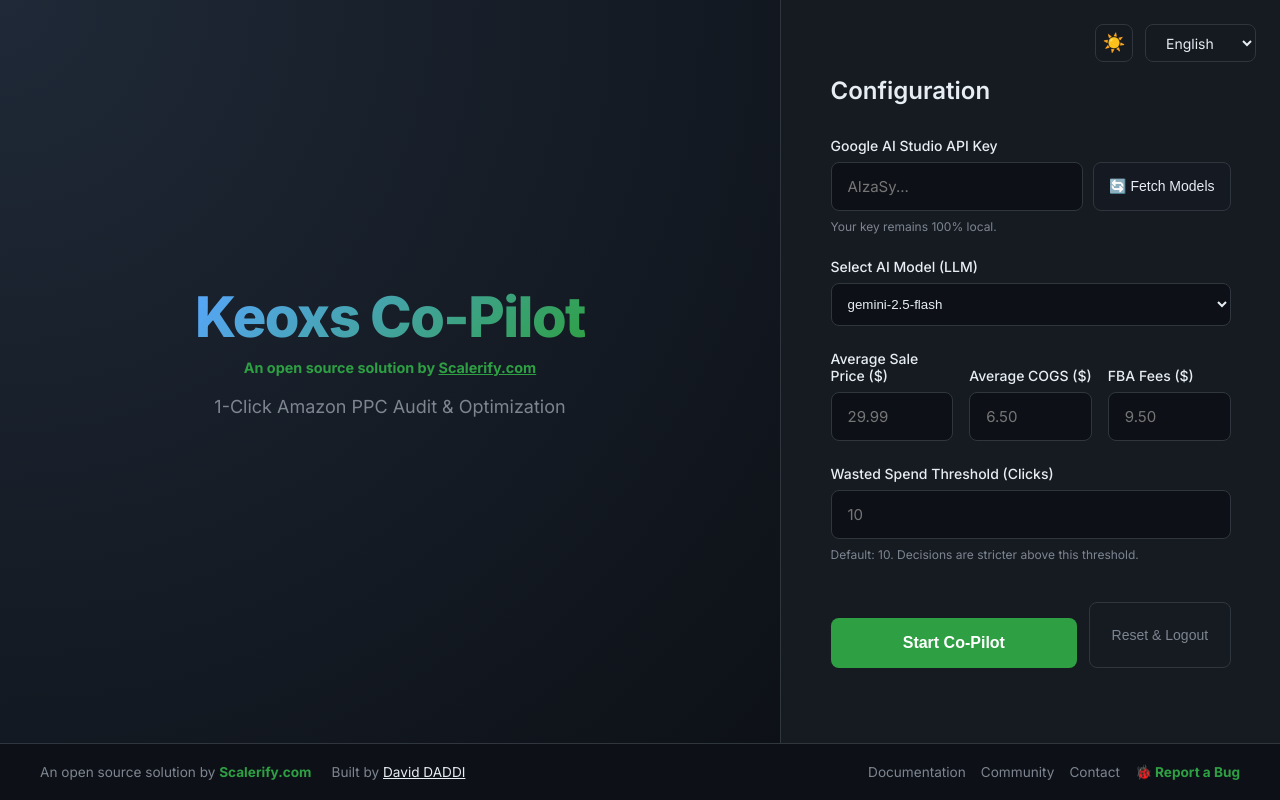
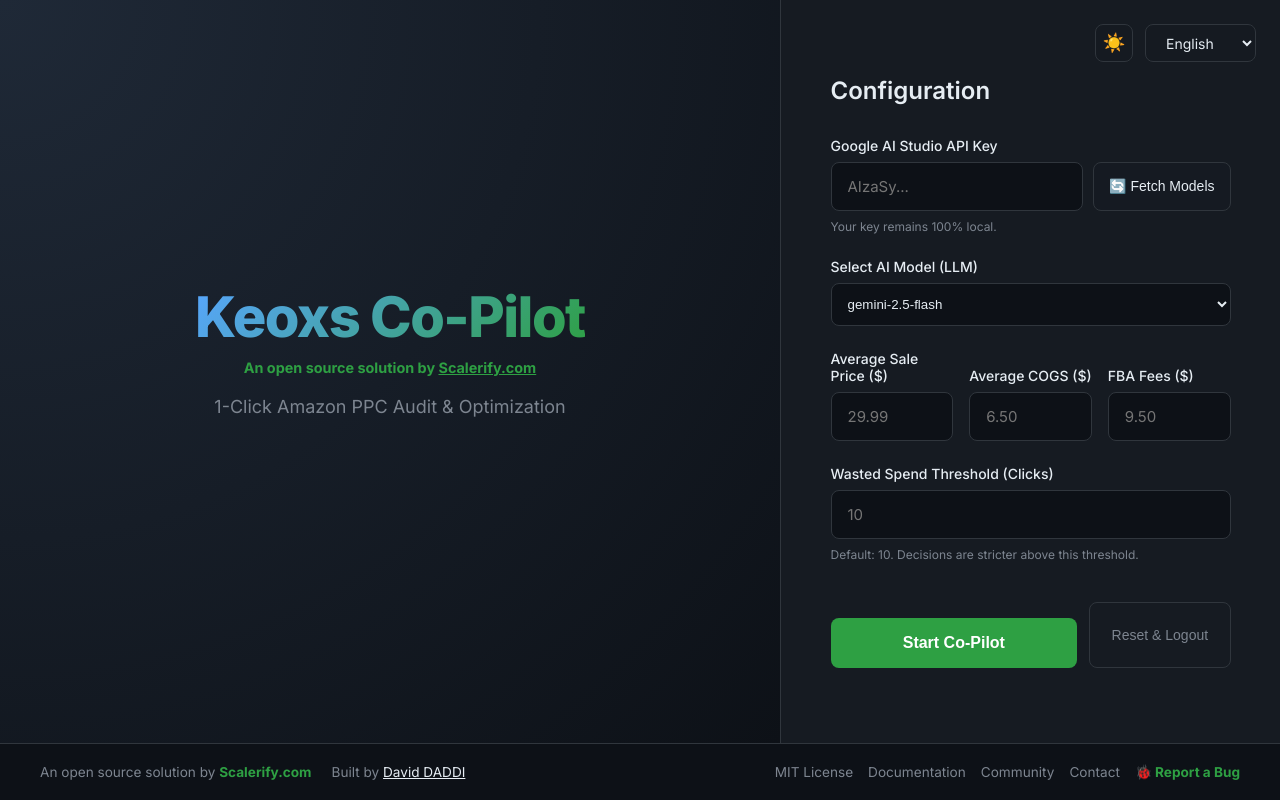
Before and after one commit to scalerify-keoxs/keoxs-co-pilot, a React app in the folder frontend/: page / in a window 1280 px wide. Built offline with nearby package versions, Linux system fonts and the light colour scheme; the HTML template or start-up script is replaced by a standard one.

Commit message:
feat: add MIT License file and link in footer

```diff
--- a/frontend/src/App.jsx
+++ b/frontend/src/App.jsx
@@ -1172,10 +1172,11 @@
           <span>Built by <a href="https://www.linkedin.com/in/david-daddi-tkoi/" target="_blank" rel="noopener noreferrer" style={{ color: 'var(--text-primary)', textDecoration: 'underline' }}>David DADDI</a></span>
         </div>
         <div style={{ display: 'flex', gap: '15px' }}>
+          <a href="https://github.com/scalerify-keoxs/keoxs-co-pilot/blob/main/LICENSE" target="_blank" rel="noopener noreferrer" style={{ color: 'var(--text-secondary)', textDecoration: 'none' }} onMouseEnter={(e) => e.target.style.color='var(--accent)'} onMouseLeave={(e) => e.target.style.color='var(--text-secondary)'}>MIT License</a>
           <a href="https://keoxs.com" target="_blank" rel="noopener noreferrer" style={{ color: 'var(--text-secondary)', textDecoration: 'none' }} onMouseEnter={(e) => e.target.style.color='var(--accent)'} onMouseLeave={(e) => e.target.style.color='var(--text-secondary)'}>Documentation</a>
           <a href="https://keoxs.com" target="_blank" rel="noopener noreferrer" style={{ color: 'var(--text-secondary)', textDecoration: 'none' }} onMouseEnter={(e) => e.target.style.color='var(--accent)'} onMouseLeave={(e) => e.target.style.color='var(--text-secondary)'}>Community</a>
           <a href="https://keoxs.com" target="_blank" rel="noopener noreferrer" style={{ color: 'var(--text-secondary)', textDecoration: 'none' }} onMouseEnter={(e) => e.target.style.color='var(--accent)'} onMouseLeave={(e) => e.target.style.color='var(--text-secondary)'}>Contact</a>
-          <a href="https://github.com/votre-depot-github/issues/new" target="_blank" rel="noopener noreferrer" style={{ color: 'var(--accent)', textDecoration: 'none', fontWeight: 'bold' }}>🐞 Report a Bug</a>
+          <a href="https://github.com/scalerify-keoxs/keoxs-co-pilot/issues/new" target="_blank" rel="noopener noreferrer" style={{ color: 'var(--accent)', textDecoration: 'none', fontWeight: 'bold' }}>🐞 Report a Bug</a>
         </div>
       </footer>
 
```
Also changed, not shown: 1 other file (tests, documents, lock files or other folders).
